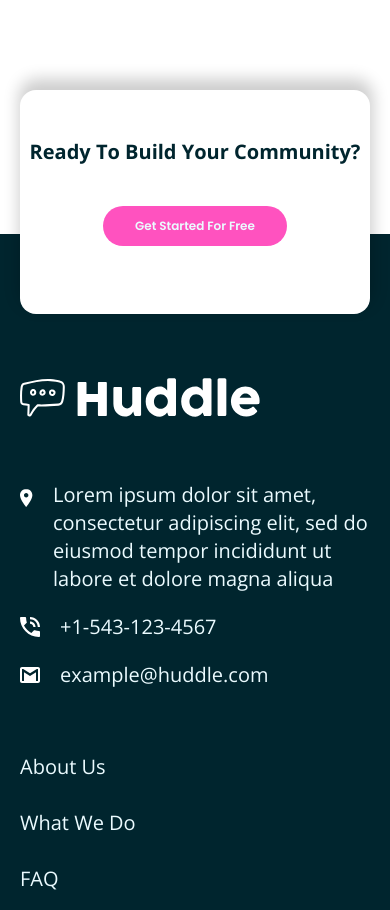
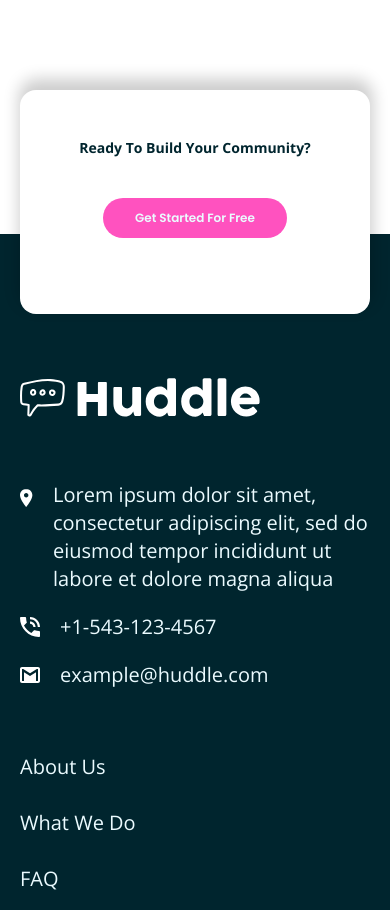
Before and after one commit to cocode305/Huddle-landing-page, a website: page index.html in a window 390 px wide. Shown: the part 2200-3110 px from the top of the page. Drawn offline with nearby package versions, Linux system fonts and the light colour scheme.

Commit message:
Editted the Call to Actio headingn

```diff
--- a/index.html
+++ b/index.html
@@ -126,7 +126,7 @@
         <!-- Call to Action -->
         <div
           class="-mt-44 bg-white rounded-2xl shadow-[0_0_7px_5px_rgba(0,0,0,0.2) mx-auto shadow-[1px_-9px_16px_2px_rgba(0,0,0,0.2)] xl:w-[650px] h-56 pt-12">
-          <h2 class="text-base text-xl lg:text-3xl font-bold">Ready To Build Your Community?</h2>
+          <h2 class="text-base text-sm 2md:text-lg lg:text-3xl font-bold">Ready To Build Your Community?</h2>
 
           <button class="btn btn-primary mt-10">Get Started For Free</button>
         </div>
```
